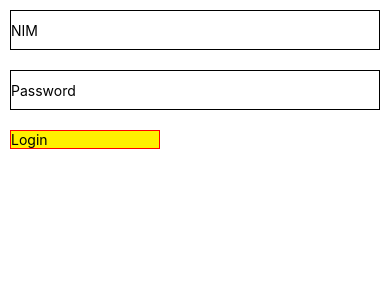
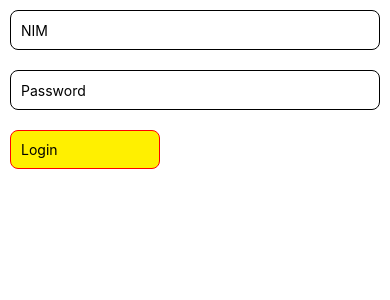
Before and after one commit to R-N/AwesomeProject, a React Native app: screen / in a window 390 px wide. Shown: the top 300 px of the page. Built offline with nearby package versions, Linux system fonts and the light colour scheme.

Commit message:
Padding dan border radius

```diff
--- a/screens/FormScreen.js
+++ b/screens/FormScreen.js
@@ -16,6 +16,10 @@ const styles = StyleSheet.create({
 	},
 	commonElement:{
 		margin: 10
+	},
+	commonBox:{
+		borderRadius: 8,
+		padding: 10
 	},
 	inputText:{
 		height: 40,
@@ -36,15 +40,15 @@ export default class FormScreen extends Component{
 				<View style={styles.statusBar} />
 				<TextInput
 					placeholder="NIM"
-					style={[styles.commonElement, styles.inputText]}
+					style={[styles.commonElement, styles.commonBox, styles.inputText]}
 				/>
 				<TextInput
 					placeholder="Password"
 					secureTextEntry={true}
-					style={[styles.commonElement, styles.inputText]}
+					style={[styles.commonElement, styles.commonBox, styles.inputText]}
 				/>
 				<TouchableOpacity
-					style={[styles.commonElement, styles.buttonLogin]}
+					style={[styles.commonElement, styles.commonBox, styles.buttonLogin]}
 				>
 					<Text>Login</Text>
 				</TouchableOpacity>
```
